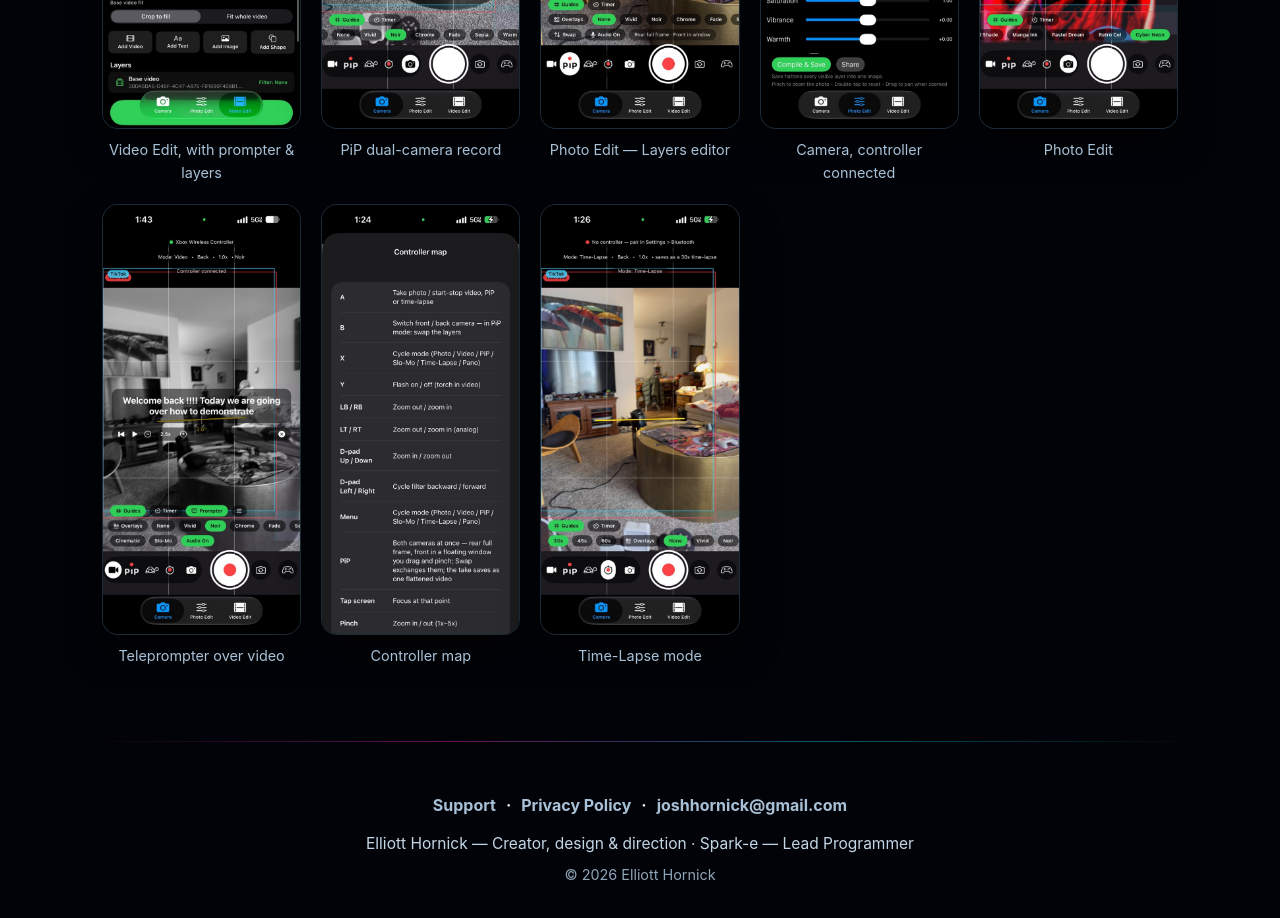
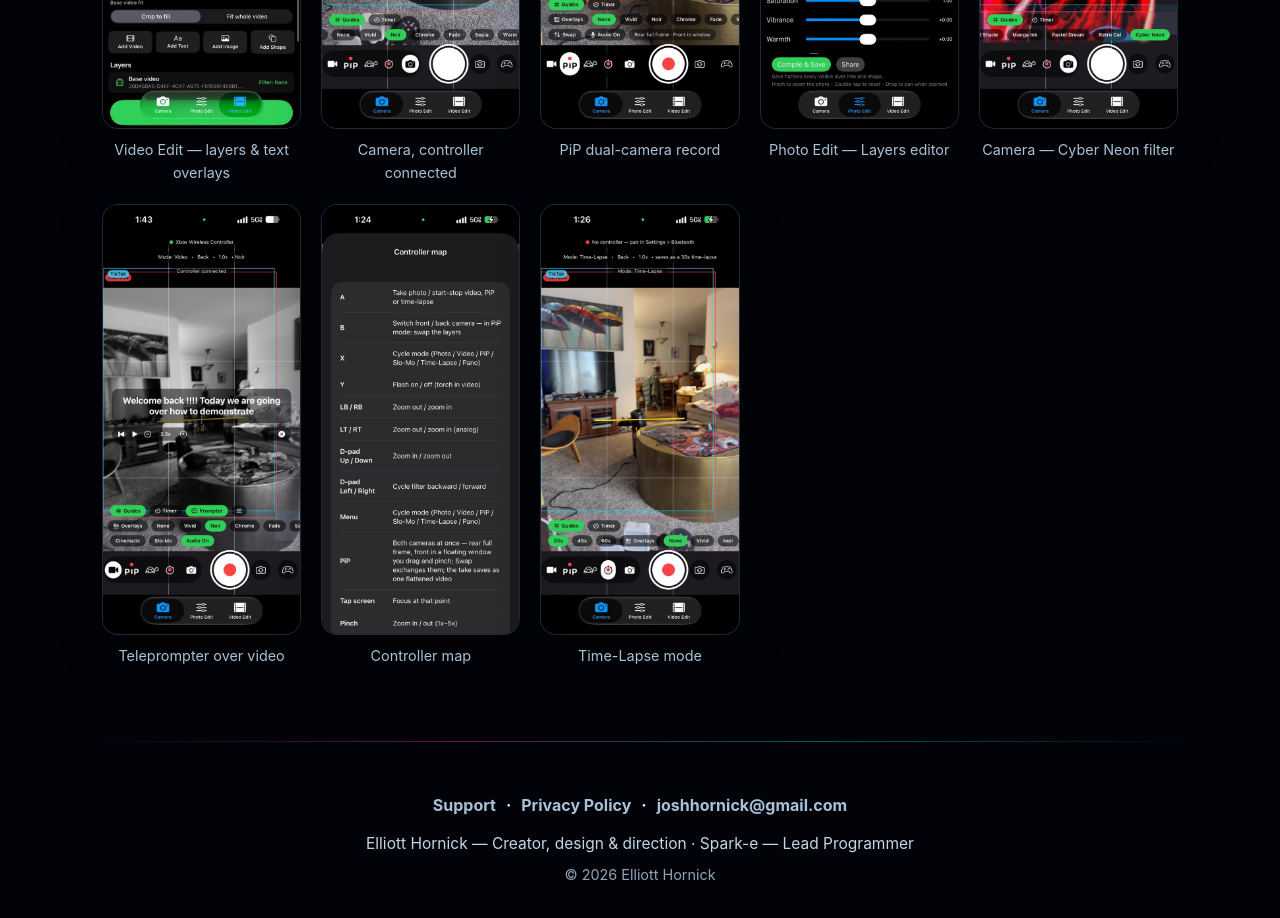
Before and after one commit to elliotthornick/elliotthornick.github.io, a plain HTML site: page icontrol-snap.html in a window 1280 px wide. Shown: the part 2240-3158 px from the top of the page. Drawn offline with Linux system fonts and the light colour scheme.

Commit message:
Fix Snap captions, add RPR and Gassy screenshot galleries

```diff
--- a/icontrol-snap.html
+++ b/icontrol-snap.html
@@ -70,11 +70,11 @@
     <div class="shots">
       <h2>Screenshots</h2>
       <div class="shot-grid portrait">
-        <figure class="shot"><img src="assets/shots/icontrol-snap/shot-1.jpg" alt="iControl Snap Video Edit tab — teleprompter captions and a layers panel over a video" width="598" height="1300" loading="lazy"><figcaption>Video Edit, with prompter &amp; layers</figcaption></figure>
-        <figure class="shot"><img src="assets/shots/icontrol-snap/shot-2.jpg" alt="iControl Snap camera in PiP mode — both cameras at once with the Noir filter" width="598" height="1300" loading="lazy"><figcaption>PiP dual-camera record</figcaption></figure>
-        <figure class="shot"><img src="assets/shots/icontrol-snap/shot-3.jpg" alt="iControl Snap Photo Edit tab — Layers editor with adjustment sliders and editing tools" width="598" height="1300" loading="lazy"><figcaption>Photo Edit — Layers editor</figcaption></figure>
-        <figure class="shot"><img src="assets/shots/icontrol-snap/shot-4.jpg" alt="iControl Snap camera with an Xbox controller connected and the Cyber Neon filter on" width="598" height="1300" loading="lazy"><figcaption>Camera, controller connected</figcaption></figure>
-        <figure class="shot"><img src="assets/shots/icontrol-snap/shot-5.jpg" alt="iControl Snap Photo Edit tab working on a black-and-white photo" width="598" height="1300" loading="lazy"><figcaption>Photo Edit</figcaption></figure>
+        <figure class="shot"><img src="assets/shots/icontrol-snap/shot-1.jpg" alt="iControl Snap Video Edit tab — a video loaded with a text overlay, output settings, and the Layers panel" width="598" height="1300" loading="lazy"><figcaption>Video Edit — layers &amp; text overlays</figcaption></figure>
+        <figure class="shot"><img src="assets/shots/icontrol-snap/shot-2.jpg" alt="iControl Snap camera in Photo mode with an Xbox controller connected and the Noir filter on" width="598" height="1300" loading="lazy"><figcaption>Camera, controller connected</figcaption></figure>
+        <figure class="shot"><img src="assets/shots/icontrol-snap/shot-3.jpg" alt="iControl Snap camera in PiP mode — rear camera full frame with the front camera in a floating window" width="598" height="1300" loading="lazy"><figcaption>PiP dual-camera record</figcaption></figure>
+        <figure class="shot"><img src="assets/shots/icontrol-snap/shot-4.jpg" alt="iControl Snap Photo Edit tab — Layers editor with adjustment sliders and the add-layer tools menu" width="598" height="1300" loading="lazy"><figcaption>Photo Edit — Layers editor</figcaption></figure>
+        <figure class="shot"><img src="assets/shots/icontrol-snap/shot-5.jpg" alt="iControl Snap camera in Photo mode with the Cyber Neon filter applied and an Xbox controller connected" width="598" height="1300" loading="lazy"><figcaption>Camera — Cyber Neon filter</figcaption></figure>
         <figure class="shot"><img src="assets/shots/icontrol-snap/shot-6.jpg" alt="iControl Snap video mode with the teleprompter text running over the camera view" width="598" height="1300" loading="lazy"><figcaption>Teleprompter over video</figcaption></figure>
         <figure class="shot"><img src="assets/shots/icontrol-snap/shot-7.jpg" alt="iControl Snap controller map — a list of every controller button and what it does" width="598" height="1300" loading="lazy"><figcaption>Controller map</figcaption></figure>
         <figure class="shot"><img src="assets/shots/icontrol-snap/shot-8.jpg" alt="iControl Snap Time-Lapse mode with duration options and filters" width="598" height="1300" loading="lazy"><figcaption>Time-Lapse mode</figcaption></figure>
```
Also changed, not shown: gassy-capys.html (+5 -1 lines), rpr.html (+7 -1 lines).
